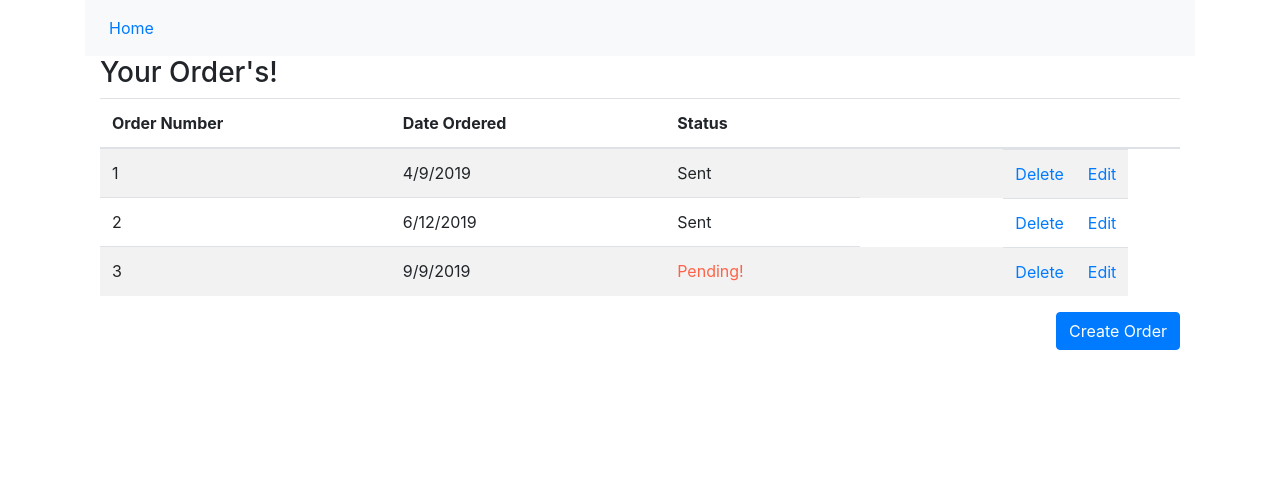
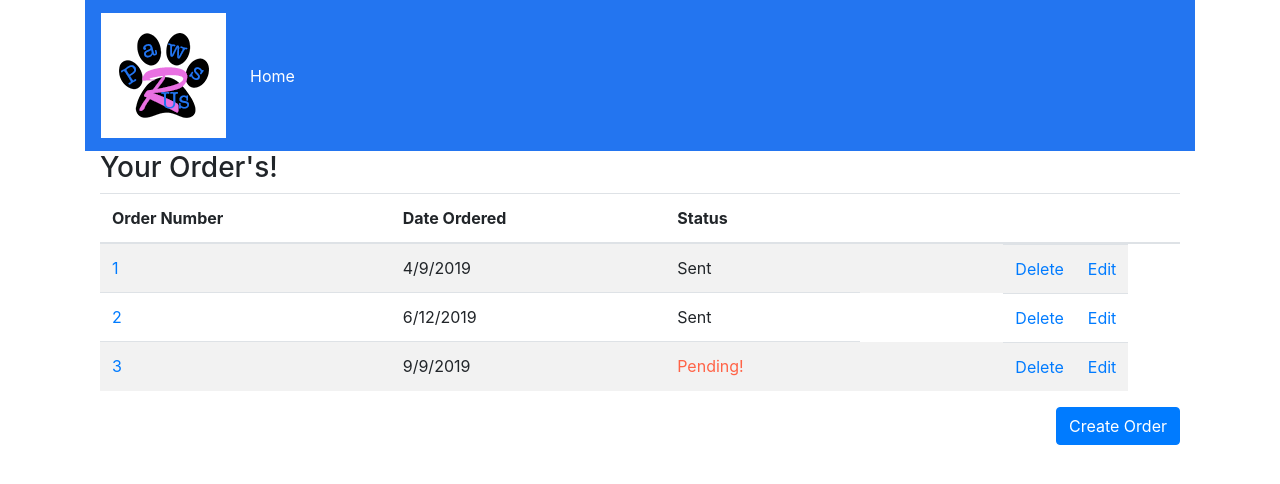
Before and after one commit to TwoTwentyFour/cis477, a PHP site: page /pages/ in a window 1280 px wide. Shown: the top 484 px of the page. Run offline with PHP 8.4, Linux system fonts and the light colour scheme.

Commit message:
added images directory

```diff
--- a/pages/index.php
+++ b/pages/index.php
@@ -15,25 +15,25 @@
                 </thead>
                 <tbody>
                   <tr>
-                    <td>1</td>
+                    <td><a href="read_order.php">1</a></td>
                     <td>4/9/2019</td>
                     <td>Sent</td>
-                    <td  style="float: right;"><a href="update_order.php">Edit</a></td>
-                    <td  style="float: right;"><a href="delete_order.php">Delete</a></td>
+                    <td style="float: right;"><a href="update_order.php">Edit</a></td>
+                    <td style="float: right;"><a href="delete_order.php">Delete</a></td>
                   </tr>
                   <tr>
-                    <td>2</td>
+                    <td><a href="read_order.php">2</a></td>
                     <td>6/12/2019</td>
                     <td>Sent</td>
-                    <td  style="float: right;"><a href="update_order.php">Edit</a></td>
-                    <td  style="float: right;"><a href="delete_order.php">Delete</a></td>
+                    <td style="float: right;"><a href="update_order.php">Edit</a></td>
+                    <td style="float: right;"><a href="delete_order.php">Delete</a></td>
                   </tr>
                   <tr>
-                    <td>3</td>
+                    <td><a href="read_order.php">3</a></td>
                     <td>9/9/2019</td>
                     <td style="color: tomato;">Pending!</td>
-                    <td  style="float: right;"><a href="update_order.php">Edit</a></td>
-                    <td  style="float: right;"><a href="delete_order.php">Delete</a></td>
+                    <td style="float: right;"><a href="update_order.php">Edit</a></td>
+                    <td style="float: right;"><a href="delete_order.php">Delete</a></td>
                   </tr>
                 </tbody>
               </table>
--- a/templates/header.html
+++ b/templates/header.html
@@ -8,11 +8,12 @@
 <body>
     <div class="container"><!-- div ended in footer -->
          <!-- A grey horizontal navbar that becomes vertical on small screens -->
-        <nav class="navbar navbar-expand-sm bg-light">
+        <nav style="background: #2375f0;" class="navbar navbar-expand-sm">
           <!-- Links -->
+          <img class="navbar-brand" src="./images/v2_paw_logo.png" alt="Logo!" onerror="this.onerror=null; this.src='../images/v2_paw_logo.png'">
           <ul class="navbar-nav">
             <li class="nav-item">
-              <a class="nav-link" href="./">Home</a>
+              <a style="color: white;" class="nav-link" href="./">Home</a>
             </li>
           </ul>
         </nav>
--- a/templates/welcome.html
+++ b/templates/welcome.html
@@ -1,5 +1,5 @@
 <div class="jumbotron" style="text: center;">
-    <h3>Welcome to Pets R Us</h3>
+    <h3>Welcome to Paws R Us</h3>
     <h4>Please <a href="./login.php">Login</a> or <a href="./register.php">Register</a> to continue.</h4>
     <a style="color: tomato;" href="./pages/">User's Home Page</a>&nbsp;<small>A temporary link for testing purposes. Access will only be granted for real users after they have logged in.</small>
 </div>
```
Also changed, not shown: images/v1_paw_logo.png (renamed from v1_paw_logo.png), images/v2_paw_logo.png (renamed from v2_paw_logo.png).
